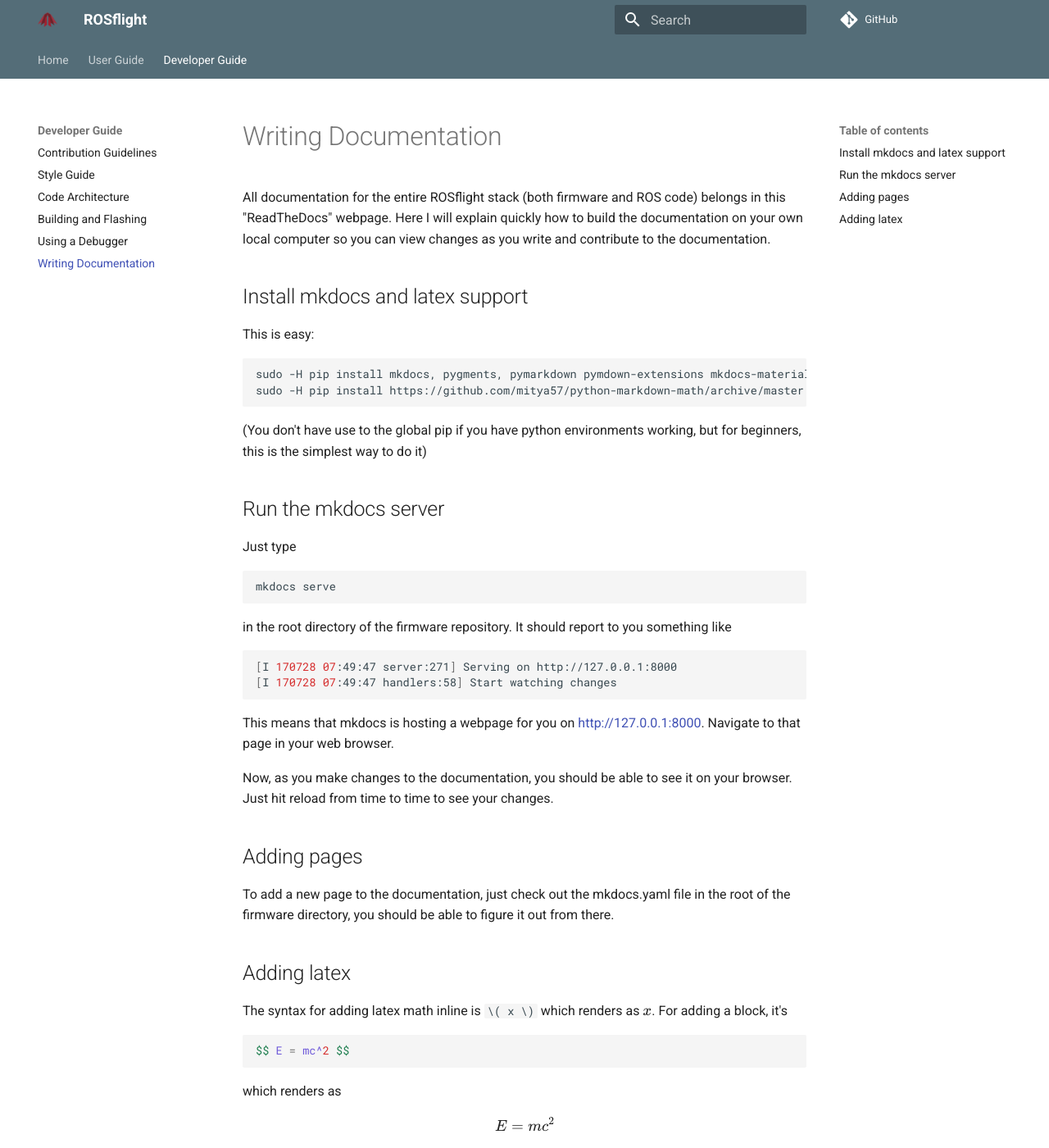
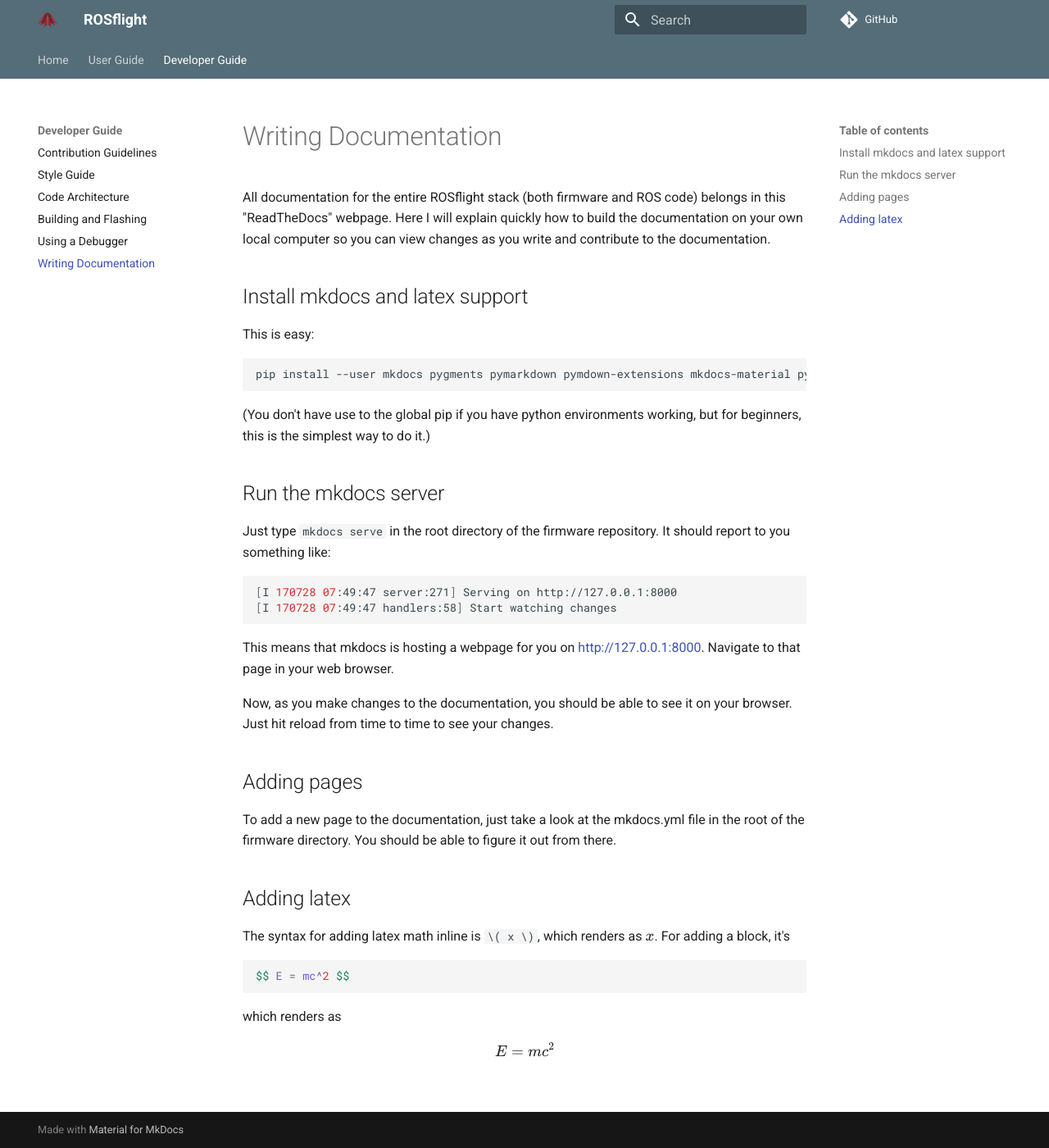
Before and after one commit to rosflight/rosflight_firmware, an MkDocs documentation site: the page built from docs/developer-guide/writing-documentation.md, in a window 1280 px wide and 1400 px high. Shown: the whole window at 82% size. Built offline with MkDocs 1.6.1 and Material for MkDocs 9.7.7, drawn with Linux system fonts in a browser that asks for light colours; formulas are drawn with MathJax 3; comment, search, counter and statistics services are not loaded; old or Windows-style settings are respelled for this version of MkDocs.

````diff
--- a/docs/developer-guide/writing-documentation.md
+++ b/docs/developer-guide/writing-documentation.md
@@ -1,42 +1,35 @@
 # Writing Documentation
 
-All documentation for the entire ROSflight stack (both firmware and ROS code) belongs in this "ReadTheDocs" webpage.  Here I will explain quickly how to build the documentation on your own local computer so you can view changes as you write and contribute to the documentation.
+All documentation for the entire ROSflight stack (both firmware and ROS code) belongs in this "ReadTheDocs" webpage. Here I will explain quickly how to build the documentation on your own local computer so you can view changes as you write and contribute to the documentation.
 
 ## Install mkdocs and latex support
 
 This is easy:
 
 ``` bash
-sudo -H pip install mkdocs, pygments, pymarkdown pymdown-extensions mkdocs-material
-sudo -H pip install https://github.com/mitya57/python-markdown-math/archive/master.zip
+pip install --user mkdocs pygments pymarkdown pymdown-extensions mkdocs-material python-markdown-math
 ```
 
-(You don't have use to the global pip if you have python environments working, but for beginners, this is the simplest way to do it)
+(You don't have use to the global pip if you have python environments working, but for beginners, this is the simplest way to do it.)
 
 ## Run the mkdocs server
 
-Just type
-
-``` bash
-mkdocs serve
-```
-
-in the root directory of the firmware repository.  It should report to you something like
+Just type `mkdocs serve` in the root directory of the firmware repository. It should report to you something like:
 
 ``` bash
 [I 170728 07:49:47 server:271] Serving on http://127.0.0.1:8000
 [I 170728 07:49:47 handlers:58] Start watching changes
 ```
 
-This means that mkdocs is hosting a webpage for you on http://127.0.0.1:8000.  Navigate to that page in your web browser.
+This means that mkdocs is hosting a webpage for you on http://127.0.0.1:8000. Navigate to that page in your web browser.
 
-Now, as you make changes to the documentation, you should be able to see it on your browser.  Just hit reload from time to time to see your changes.
+Now, as you make changes to the documentation, you should be able to see it on your browser. Just hit reload from time to time to see your changes.
 
 ## Adding pages
-To add a new page to the documentation, just check out the mkdocs.yaml file in the root of the firmware directory, you should be able to figure it out from there.
+To add a new page to the documentation, just take a look at the mkdocs.yml file in the root of the firmware directory. You should be able to figure it out from there.
 
 ## Adding latex
-The syntax for adding latex math inline is `\( x \)` which renders as \(x \).  For adding a block, it's
+The syntax for adding latex math inline is `\( x \)`, which renders as \(x \). For adding a block, it's
 
 ``` latex
 $$ E = mc^2 $$
````
Also changed, not shown: docs/developer-guide/building-flashing.md (+1 -1 lines), docs/developer-guide/code-architecture.md (+1 -1 lines), docs/developer-guide/contribution-guidelines.md (+2 -2 lines), docs/developer-guide/debugging.md (+3 -3 lines), docs/developer-guide/style-guide.md (+3 -3 lines).
